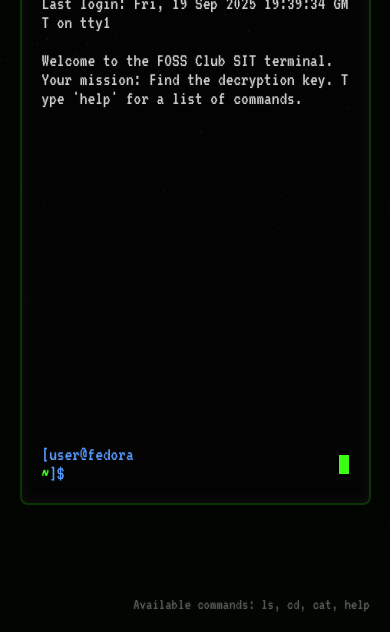
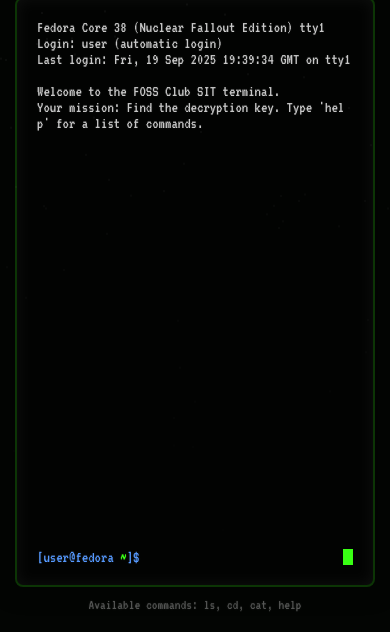
Before and after one commit to RishiDwivedi-99/DecryptionCode, a plain HTML site: page index.html in a window 390 px wide. Shown: the part 212-844 px from the top of the page. Drawn offline with Linux system fonts and the light colour scheme.

Commit message:
Update index.html

```diff
--- a/index.html
+++ b/index.html
@@ -153,7 +153,69 @@
             color: rgba(255,255,255,0.3);
             font-size: 1rem;
         }
+        /* Responsive */
+@media (max-width: 768px) {
+    body {
+        /* Use a column flex layout instead of padding for better stacking */
+        flex-direction: column;
+        justify-content: flex-start;
+        padding: 15px; /* Add some padding around the edges */
+        /* Ensure the full height is usable on mobile browsers */
+        height: 100vh;
+        max-height: -webkit-fill-available;
+    }
 
+    .header {
+        /* Remove absolute positioning to put it in the normal document flow */
+        position: relative;
+        top: 0;
+        left: 0;
+        width: 100%;
+        margin-bottom: 15px; /* Add space between header and terminal */
+    }
+
+    .main-title {
+        font-size: 1.5rem;
+    }
+
+    .sub-title {
+        font-size: 1rem;
+    }
+
+    .terminal-container {
+        /* Allow the terminal to fill the remaining vertical space */
+        flex-grow: 1;
+        width: 100%;
+        height: auto; /* Let flexbox control the height */
+        min-height: 250px; /* Ensure it doesn't get too small */
+        font-size: 1rem;
+    }
+
+    #terminal-input {
+        font-size: 1rem;
+    }
+
+    .cursor {
+        height: 1rem;
+    }
+
+    .hint {
+        /* Reposition hint to flow naturally at the bottom */
+        position: relative;
+        width: 100%;
+        text-align: center;
+        bottom: 0;
+        right: 0;
+        margin-top: 10px;
+        padding-bottom: 5px;
+        font-size: 0.9rem;
+    }
+
+    .rad-symbol {
+        /* Hide the large symbol on small screens to reduce clutter */
+        display: none;
+    }
+}
         /* Responsive */
         @media (max-width: 768px) {
             .header { flex-direction: column; align-items: flex-start; }
```
